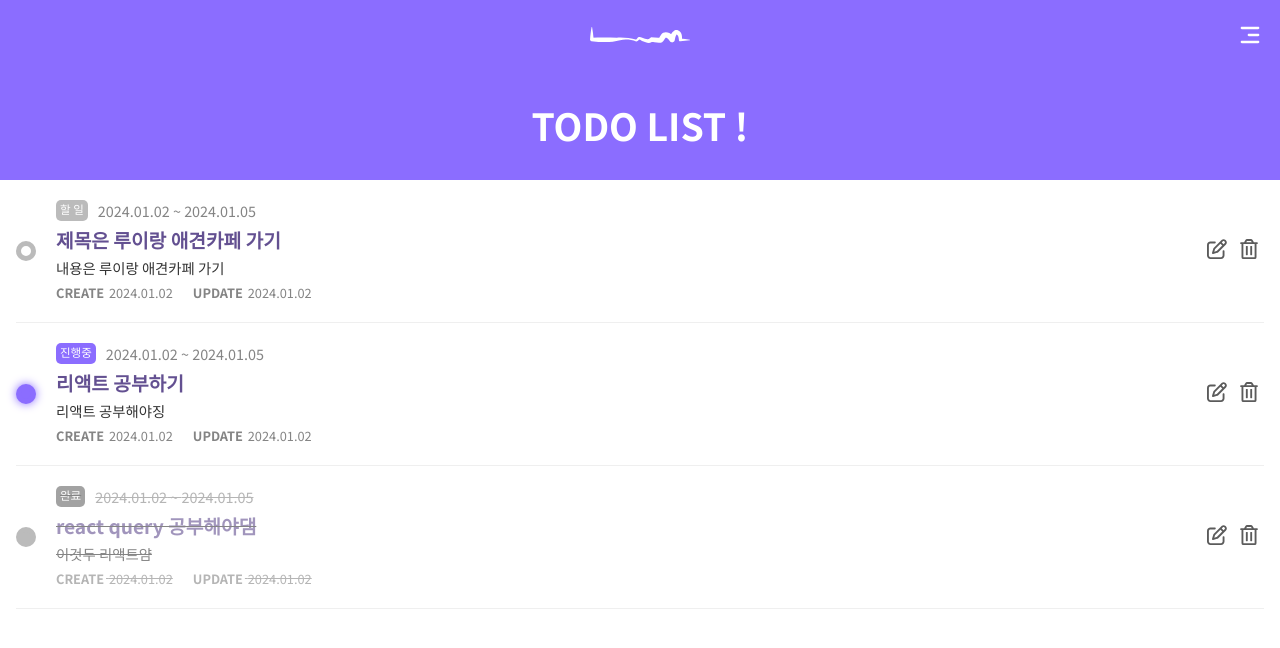
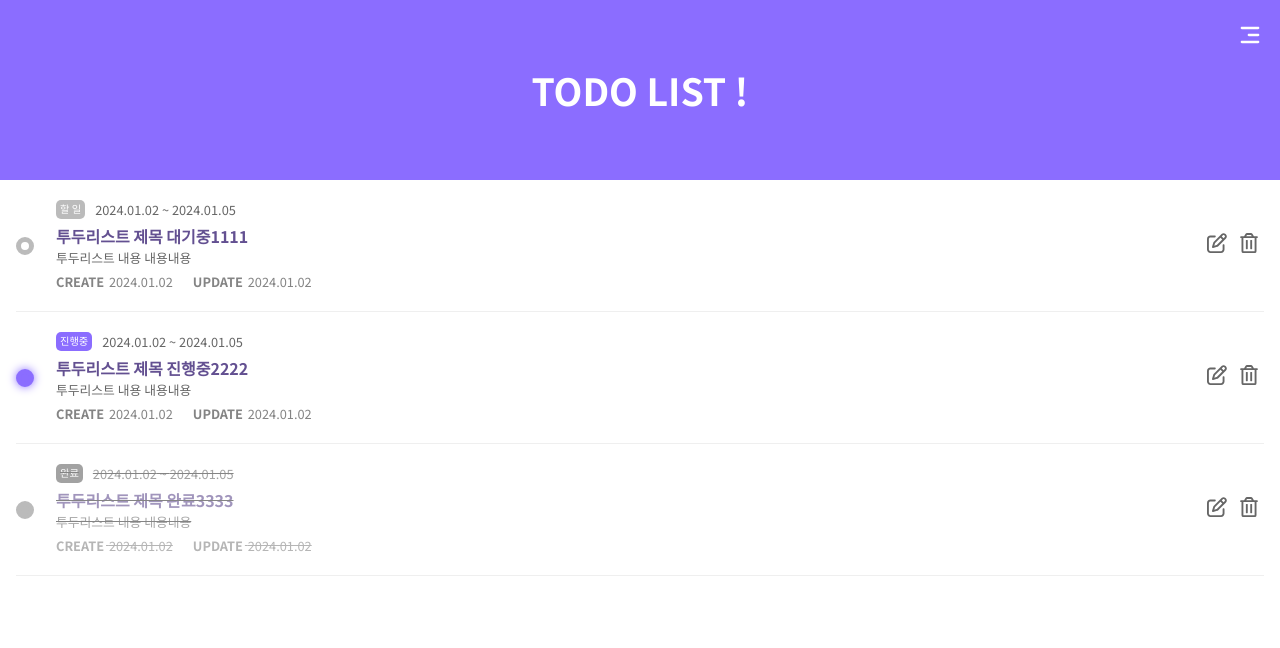
Before and after one commit to larmong/todolist, a React (Create React App) app: page / in a window 1280 px wide. Shown: the top 648 px of the page. Built offline with nearby package versions, Linux system fonts and the light colour scheme.

Commit message:
feat: layout 수정

```diff
--- a/package.json
+++ b/package.json
@@ -19,6 +19,7 @@
     "react-icons": "^5.0.0",
     "react-router-dom": "^6.21.1",
     "react-scripts": "5.0.1",
+    "uuid": "^9.0.1",
     "web-vitals": "^2.1.4"
   },
   "devDependencies": {
@@ -26,6 +27,7 @@
     "@types/react": "^18.2.47",
     "@types/react-dom": "^18.2.18",
     "@types/react-router-dom": "^5.3.3",
+    "@types/uuid": "^9.0.7",
     "prettier": "^3.1.1",
     "typescript": "^5.3.3"
   },
--- a/public/index.html
+++ b/public/index.html
@@ -27,7 +27,7 @@
     <style>
       @import url('https://fonts.googleapis.com/css2?family=DM+Sans:opsz,wght@9..40,200;9..40,300;9..40,400;9..40,500;9..40,600;9..40,900&family=Noto+Sans+KR:wght@300;400;500;600;700;900&display=swap');
     </style>
-    <title>React App</title>
+    <title>TODO LIST</title>
   </head>
   <body>
     <noscript>You need to enable JavaScript to run this app.</noscript>
--- a/src/components/layout/header/index.tsx
+++ b/src/components/layout/header/index.tsx
@@ -4,10 +4,9 @@ import { IoIosArrowBack } from 'react-icons/io';
 import { CgMenuRightAlt } from 'react-icons/cg';
 import { MdOutlineClose } from 'react-icons/md';
 
-import { BackBtn, HeaderWrapper, Logo, MenuBtn, MenuWrapper, NavWrapper, Wrapper } from './style';
+import { BackBtn, HeaderWrapper, MenuBtn, MenuWrapper, NavWrapper, Wrapper } from './style';
 import { Common } from '../../../commons/style/emotion';
 import { MenuListType } from '../../../types/layout/types';
-import { Image } from 'antd';
 
 export default function Header(): JSX.Element {
   const params = useLocation();
@@ -44,9 +43,6 @@ export default function Header(): JSX.Element {
     <Wrapper>
       {!path ? (
         <HeaderWrapper>
-          <Logo>
-            <img src={process.env.PUBLIC_URL + '/images/logo.svg'} alt="Logo" />
-          </Logo>
           <h1>TODO LIST !</h1>
         </HeaderWrapper>
       ) : (
@@ -70,8 +66,9 @@ export default function Header(): JSX.Element {
         {isMenu ? <MdOutlineClose /> : <CgMenuRightAlt />}
       </MenuBtn>
       <MenuWrapper style={{ right: `${isMenu ? '0' : '-100dvw'}` }}>
-        {menuList.map((menu: MenuListType) => (
+        {menuList.map((menu: MenuListType, index: number) => (
           <li
+            key={index}
             onClick={() => {
               navigate(`/${menu.route}`);
               setIsMen((prev: boolean) => !prev);
--- a/src/components/layout/header/style.ts
+++ b/src/components/layout/header/style.ts
@@ -13,24 +13,9 @@ export const HeaderWrapper = styled.header`
   color: ${Common.color.white};
   background: ${Common.color.point};
   text-transform: uppercase;
-  text-align: center;
-
-  h1 {
-    position: relative;
-    display: flex;
-    align-items: center;
-    justify-content: center;
-    height: calc(100% - 70px);
-  }
-`;
-export const Logo = styled.header`
   display: flex;
   align-items: center;
   justify-content: center;
-  height: 70px;
-  img {
-    width: 100px;
-  }
 `;
 
 export const NavWrapper = styled.div`
@@ -44,7 +29,6 @@ export const NavWrapper = styled.div`
   text-transform: uppercase;
   font-size: 1.1em;
   font-weight: 500;
-
   span {
     display: block;
     padding-bottom: 1px;
@@ -82,7 +66,6 @@ export const MenuBtn = styled.div`
   z-index: 100;
   color: ${({ path, isMenu }: IPropsHeaderStyle) =>
     path === '' || isMenu ? `${Common.color.white}` : `${Common.color.default}`};
-
   svg {
     width: 28px;
     height: 28px;
@@ -105,7 +88,6 @@ export const MenuWrapper = styled.ul`
   gap: 20px;
   z-index: 99;
   font-weight: 600;
-
   li {
     position: relative;
     color: ${Common.color.white};
--- a/src/components/task/index.tsx
+++ b/src/components/task/index.tsx
@@ -4,7 +4,6 @@ import { FaRegPenToSquare } from 'react-icons/fa6';
 import * as S from './style';
 
 export default function Task({ data }: any): JSX.Element {
-  console.log(data);
   return (
     <S.Wrapper>
       <S.TaskState isState={data.state}>
@@ -12,25 +11,23 @@ export default function Task({ data }: any): JSX.Element {
       </S.TaskState>
       <S.TaskCont isState={data.state}>
         <S.TaskInfo isState={data.state}>
-          <S.TaskInfoTop>
-            <S.TaskTag isState={data.state}>
-              {data.state === '0' ? '할 일' : data.state === '1' ? '진행중' : '완료'}
-            </S.TaskTag>
-            <S.TaskDate>
+          <S.TaskInfoTop isState={data.state}>
+            <span>{data.state === '0' ? '할 일' : data.state === '1' ? '진행중' : '완료'}</span>
+            <p>
               {data.startDate} ~ {data.endDate}
-            </S.TaskDate>
+            </p>
           </S.TaskInfoTop>
           <S.TaskInfoCenter>
-            <S.TaskTitle>{data.title}</S.TaskTitle>
-            <S.TaskMemo>{data.contents}</S.TaskMemo>
+            <p>{data.title}</p>
+            <span>{data.contents}</span>
           </S.TaskInfoCenter>
           <S.TaskInfoBottom>
-            <S.TaskCreated>
+            <span>
               <em>create</em> {data.created}
-            </S.TaskCreated>
-            <S.TaskUpdated>
+            </span>
+            <span>
               <em>update</em> {data.updated}
-            </S.TaskUpdated>
+            </span>
           </S.TaskInfoBottom>
         </S.TaskInfo>
         <S.TaskBtn>
--- a/src/components/task/style.ts
+++ b/src/components/task/style.ts
@@ -15,8 +15,8 @@ export const TaskState = styled.div`
   align-items: center;
   span {
     display: block;
-    width: 20px;
-    height: 20px;
+    width: 18px;
+    height: 18px;
     border: 5px solid ${Common.color.point};
     border: ${(props: IsStateType) =>
       props.isState === '1' ? `5px solid ${Common.color.point}` : `5px solid ${Common.color.lightGray}`};
@@ -47,12 +47,12 @@ export const TaskInfo = styled.div`
   gap: 5px;
   opacity: ${(props: IsStateType) => (props.isState === '2' ? '0.6' : '1')};
 `;
+
 export const TaskInfoTop = styled.div`
   display: flex;
   gap: 10px;
-  font-size: 0.9em;
-`;
-export const TaskTag = styled.span`
+  font-size: 0.8em;
+  span {
     display: inline-flex;
     border-radius: 5px;
     padding: 1px 4px 3px 4px;
@@ -64,29 +64,30 @@ export const TaskTag = styled.span`
         : props.isState === '2'
           ? `${Common.color.gray}`
           : `${Common.color.point}`};
-`;
-export const TaskDate = styled.span`
-  opacity: 0.6;
+  }
+  p {
+    color: ${Common.color.gray};
+  }
 `;
 
 export const TaskInfoCenter = styled.div`
   display: flex;
   flex-direction: column;
-  gap: 3px;
-  p {
+  p,
+  span {
     max-width: 100%;
     white-space: nowrap;
     overflow: hidden;
     text-overflow: ellipsis;
   }
-`;
-export const TaskTitle = styled.p`
-  font-size: 1.2em;
+  p {
     font-weight: 700;
     color: ${Common.color.darkPoint};
-`;
-export const TaskMemo = styled.p`
-  font-size: 0.9em;
+  }
+  span {
+    color: ${Common.color.gray};
+    font-size: 0.8em;
+  }
 `;
 
 export const TaskInfoBottom = styled.div`
@@ -103,8 +104,6 @@ export const TaskInfoBottom = styled.div`
     }
   }
 `;
-export const TaskCreated = styled.span``;
-export const TaskUpdated = styled.span``;
 
 export const TaskBtn = styled.div`
   width: 62px;
@@ -117,7 +116,7 @@ export const TaskBtn = styled.div`
     display: inline-block;
   }
   svg {
-    opacity: 0.8;
+    color: ${Common.color.gray};
     width: 20px;
     height: 20px;
   }
--- a/src/pages/login/index.tsx
+++ b/src/pages/login/index.tsx
@@ -1,3 +1,3 @@
 export default function Login(): JSX.Element {
-  return <>Login</>;
+  return <>login</>;
 }
--- a/src/pages/main/index.tsx
+++ b/src/pages/main/index.tsx
@@ -1,35 +1,40 @@
+import { v4 as uuidv4 } from 'uuid';
+
+import { TaskType } from 'types/task/types';
 import { TaskList, Wrapper } from './style';
-import Task from '../../components/task';
-import { TaskType } from '../../types/task/types';
+import Task from 'components/task';
 
 export default function Main(): JSX.Element {
   const data: TaskType[] = [
     {
+      id: uuidv4(),
       state: '0',
       startDate: '2024.01.02',
       endDate: '2024.01.05',
-      title: '제목은 루이랑 애견카페 가기',
-      contents: '내용은 루이랑 애견카페 가기',
+      title: '투두리스트 제목 대기중1111',
+      contents: '투두리스트 내용 내용내용',
       memo: '',
       created: '2024.01.02',
       updated: '2024.01.02',
     },
     {
+      id: uuidv4(),
       state: '1',
       startDate: '2024.01.02',
       endDate: '2024.01.05',
-      title: '리액트 공부하기',
-      contents: '리액트 공부해야징',
+      title: '투두리스트 제목 진행중2222',
+      contents: '투두리스트 내용 내용내용',
       memo: '',
       created: '2024.01.02',
       updated: '2024.01.02',
     },
     {
+      id: uuidv4(),
       state: '2',
       startDate: '2024.01.02',
       endDate: '2024.01.05',
-      title: 'react query 공부해야댐',
-      contents: '이것두 리액트얌',
+      title: '투두리스트 제목 완료3333',
+      contents: '투두리스트 내용 내용내용',
       memo: '',
       created: '2024.01.02',
       updated: '2024.01.02',
@@ -40,7 +45,7 @@ export default function Main(): JSX.Element {
     <Wrapper>
       <TaskList>
         {data.map((task: TaskType) => (
-          <Task data={task} />
+          <Task key={task.id} data={task} />
         ))}
       </TaskList>
     </Wrapper>
--- a/src/types/task/types.ts
+++ b/src/types/task/types.ts
@@ -1,4 +1,5 @@
 export interface TaskType {
+  id: string;
   state: string;
   startDate: string;
   endDate: string;
```
Also changed, not shown: 1 other file (tests, documents, lock files or other folders). Lines whose indentation alone changed are shown as unchanged.
